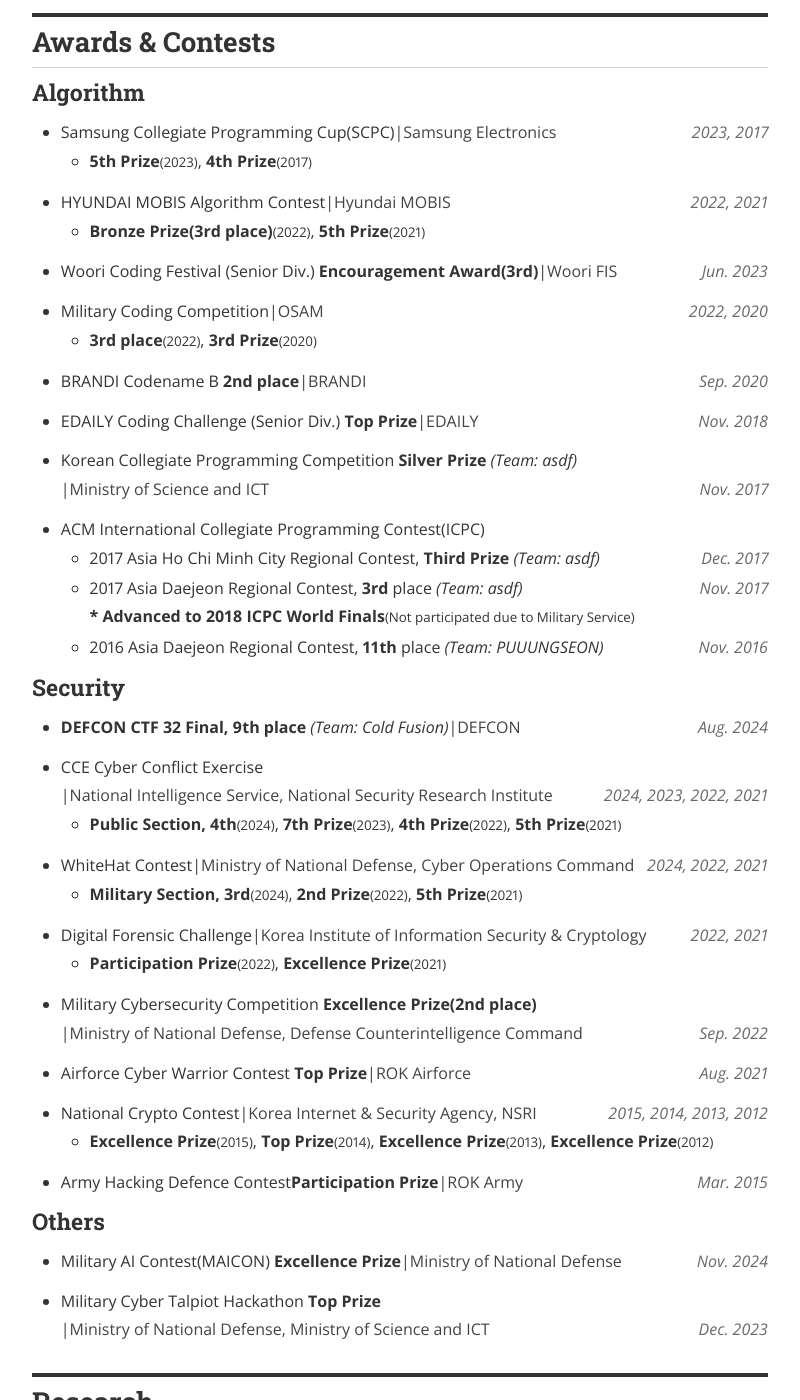
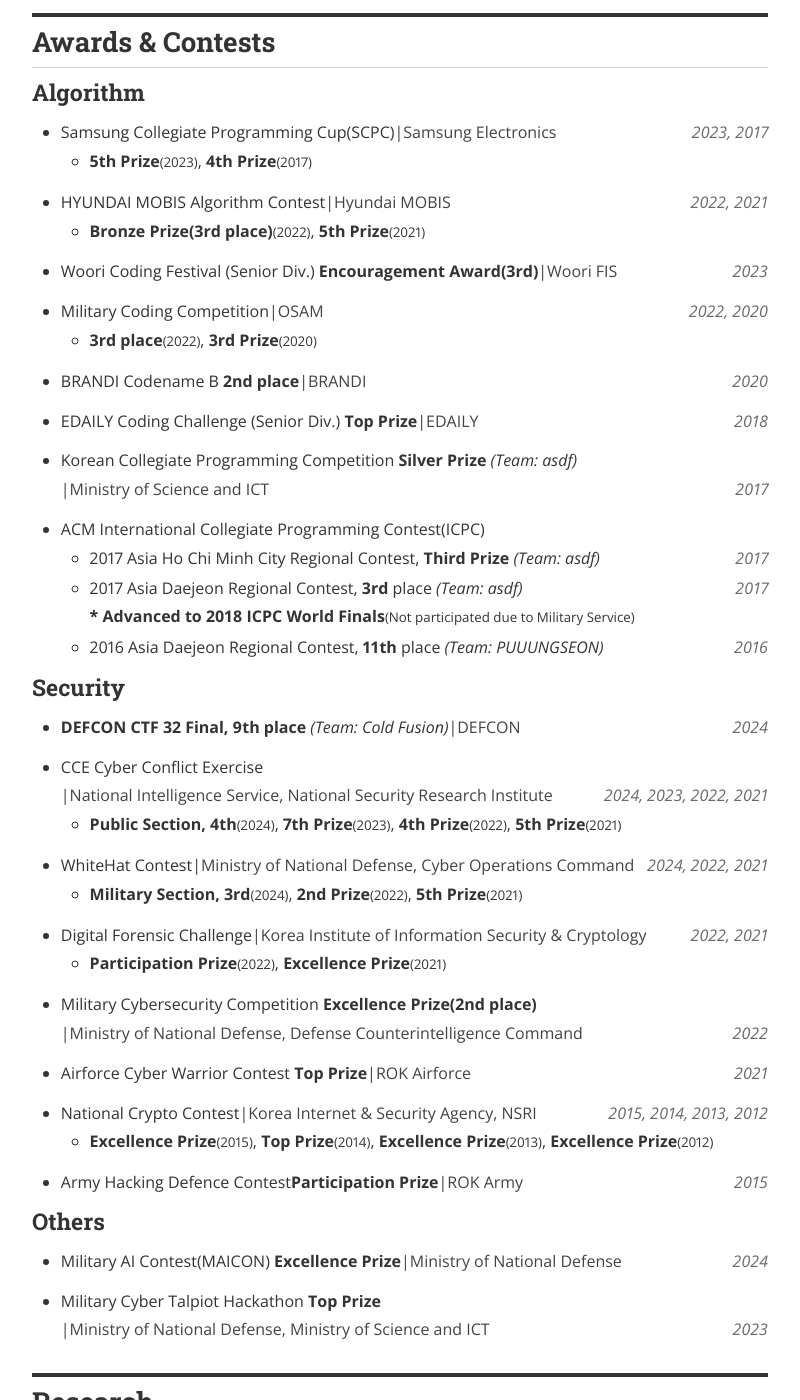
Before and after one commit to nyan101/nyan101.github.io, a Jekyll site: the page built from about-en.html, in a window 1280 px wide and 1400 px high, scrolled down 1820 px. Shown: the whole window, without its empty margins (240-1040 px from the left). Built offline with Jekyll 4.4.1, drawn with Linux system fonts in a browser that asks for light colours; nearby versions of some CDN libraries; a style sheet for code colours, icons or effects is not loaded.

Commit message:
통일성을 위해 수상내역에서 월 정보 삭제

```diff
--- a/about-en.html
+++ b/about-en.html
@@ -212,7 +212,7 @@
 			</div>
 			<div class="resume-appendix">
 				<div class="resume-organization">|Woori FIS</div>
-				<div class="resume-date">Jun. 2023</div>
+				<div class="resume-date">2023</div>
 			</div>
 		</div>
 	</li>
@@ -239,7 +239,7 @@
 			</div>
 			<div class="resume-appendix">
 				<div class="resume-organization">|BRANDI</div>
-				<div class="resume-date">Sep. 2020</div>
+				<div class="resume-date">2020</div>
 			</div>
 		</div>
 	</li>
@@ -250,7 +250,7 @@
 			</div>
 			<div class="resume-appendix">
 				<div class="resume-organization">|EDAILY</div>
-				<div class="resume-date">Nov. 2018</div>
+				<div class="resume-date">2018</div>
 			</div>
 		</div>
 	</li>
@@ -261,7 +261,7 @@
 			</div>
 			<div class="resume-appendix">
 				<div class="resume-organization">|Ministry of Science and ICT</div>
-				<div class="resume-date">Nov. 2017</div>
+				<div class="resume-date">2017</div>
 			</div>
 		</div>
 	</li>
@@ -276,7 +276,7 @@
 					</div>
 					<div class="resume-appendix">
 						<div class="resume-organization"></div>
-						<div class="resume-date">Dec. 2017</div>
+						<div class="resume-date">2017</div>
 					</div>
 				</div>
 			</li>
@@ -288,7 +288,7 @@
 					</div>
 					<div class="resume-appendix">
 						<div class="resume-organization"></div>
-						<div class="resume-date">Nov. 2017</div>
+						<div class="resume-date">2017</div>
 					</div>
 				</div>
                 <ul>
@@ -303,7 +303,7 @@
 					</div>
 					<div class="resume-appendix">
 						<div class="resume-organization"></div>
-						<div class="resume-date">Nov. 2016</div>
+						<div class="resume-date">2016</div>
 					</div>
 				</div>
 			</li>
@@ -320,7 +320,7 @@
 			</div>
 			<div class="resume-appendix">
 				<div class="resume-organization">|DEFCON</div>
-				<div class="resume-date">Aug. 2024</div>
+				<div class="resume-date">2024</div>
 			</div>
 		</div>
 	</li>
@@ -382,7 +382,7 @@
 			</div>
 			<div class="resume-appendix">
 				<div class="resume-organization">|Ministry of National Defense, Defense Counterintelligence Command</div>
-				<div class="resume-date">Sep. 2022</div>
+				<div class="resume-date">2022</div>
 			</div>
 		</div>
 	</li>
@@ -393,7 +393,7 @@
 			</div>
 			<div class="resume-appendix">
 				<div class="resume-organization">|ROK Airforce</div>
-				<div class="resume-date">Aug. 2021</div>
+				<div class="resume-date">2021</div>
 			</div>
 		</div>
 	</li>
@@ -446,7 +446,7 @@
 			</div>
 			<div class="resume-appendix">
 				<div class="resume-organization">|ROK Army</div>
-				<div class="resume-date">Mar. 2015</div>
+				<div class="resume-date">2015</div>
 			</div>
 		</div>
 	</li>
@@ -462,7 +462,7 @@
 			</div>
 			<div class="resume-appendix">
 				<div class="resume-organization">|Ministry of National Defense</div>
-				<div class="resume-date">Nov. 2024</div>
+				<div class="resume-date">2024</div>
 			</div>
 		</div>
 	</li>
@@ -473,7 +473,7 @@
 			</div>
 			<div class="resume-appendix">
 				<div class="resume-organization">|Ministry of National Defense, Ministry of Science and ICT</div>
-				<div class="resume-date">Dec. 2023</div>
+				<div class="resume-date">2023</div>
 			</div>
 		</div>
 	</li>
```
